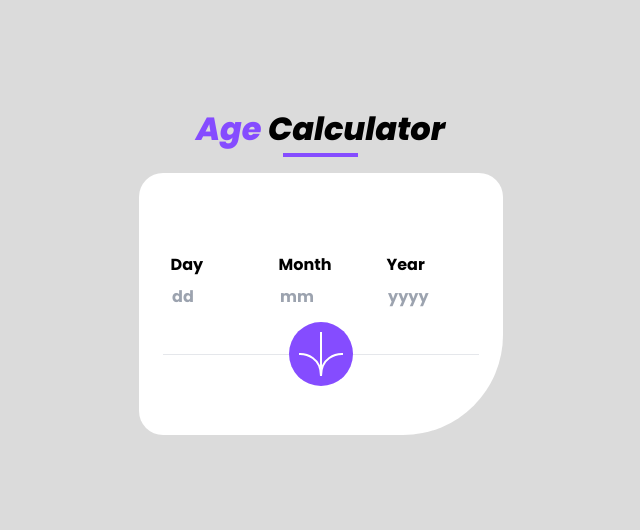
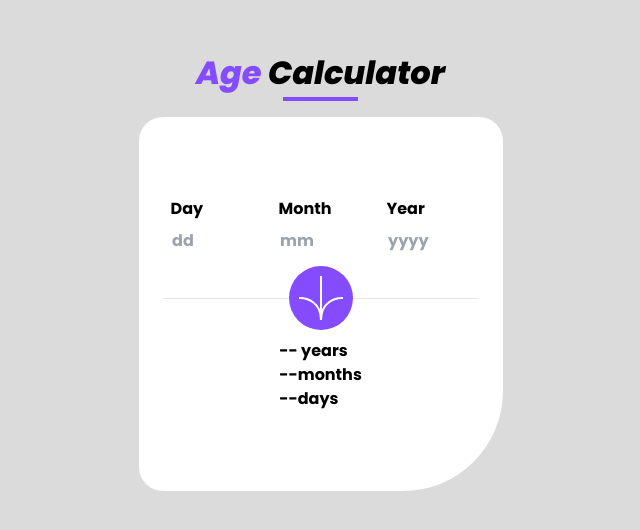
Before and after one commit to Hcmwebs/age-calculator-app, a React (Vite) app: page / in a window 1280 px wide. Shown: the part 130-660 px from the top of the page, without its empty margins (330-970 px from the left). Built offline with nearby package versions, Linux system fonts and the light colour scheme.

Commit message:
moved all the functionality to the context

```diff
--- a/src/components/Form.jsx
+++ b/src/components/Form.jsx
@@ -1,39 +1,11 @@
 import React, { useState } from 'react';
 import { inputs } from '../data/Data';
 import { FormInput } from './index';
-import uniqid from 'uniqid';
 import styled from 'styled-components';
+import { useGlobalContext } from '../context/appContext';
 const Form = () => {
-	const [birthDate, setBirthDate] = useState({ day: '', month: '', year: '' });
-	const [birthDates, setBirthDates] = useState([]);
-	const [error, setError] = useState(false);
-	const mnths = [31, 28, 31, 30, 31, 30, 31, 31, 30, 31, 30, 31];
-	const today = new Date();
-
-	const currentYr = today.getFullYear();
-	const currentMnth = today.getMonth() + 1;
-	const currentDay = today.getDate();
-
-	const handleChange = (e) => {
-		const value = e.target.value;
-		const name = e.target.name;
-		setBirthDate({ ...birthDate, [name]: value });
-	};
-
-	const handleSubmit = (e) => {
-		e.preventDefault();
-		if (!birthDate.day || !birthDate.month || !birthDate.year) {
-			setError(true);
-			console.log('cannot be blank');
-		} else {
-			setError(false);
-			const newId = uniqid();
-			const newBirthDate = { ...birthDate, id: newId };
-			const updatedBirthDates = [...birthDates, newBirthDate];
-			setBirthDates(updatedBirthDates);
-			setBirthDate({ day: '', month: '', year: '' });
-		}
-	};
+	const { handleSubmit, birthDate, birthDates, handleChange } =
+		useGlobalContext();
 	return (
 		<Wrapper>
 			<form onSubmit={handleSubmit}>
@@ -66,70 +38,19 @@ const Form = () => {
 				</div>
 			</form>
 
-			{birthDates.map((birthDate) => {
-				let { day, month, year, id } = birthDate;
-				const diff = (a, b) => a - b;
-				const isLeapYear = (year) => {
-					if (year % 4 === 0 || year % 100 === 0 || year % 400 === 0) {
-						mnths[1] = 29;
-					} else {
-						mnths[1] = 28;
-					}
-				};
-
-				const ageYear = () => {
-					year = diff(currentYr, year);
-				};
-				const ageMonth = () => {
-					if (currentMnth >= month) {
-						month = diff(currentMnth, month - 1);
-					} else {
-						year--;
-						month = 12 + diff(currentMnth, month - 1);
-					}
-				};
-				const ageDay = () => {
-					if (day > mnths[currentMnth - 1]) {
-						day = 0;
-						month++;
-					} else if (currentDay >= day) {
-						day = diff(currentDay, day);
-					} else {
-						month--;
-						let days = mnths[currentMnth - 2];
-						day = days + diff(currentDay, day);
-						if (month === 0) {
-							month = 11;
-							year--;
-						}
-					}
-				};
-				const calculateAge = () => {
-					isLeapYear(currentYr);
-
-					if (
-						year > currentYr ||
-						(month > currentMnth && year === currentYr) ||
-						(day > currentDay && month === currentMnth && year === currentYr)
-					) {
-						alert('Sorry! You are still unborn. Please, be patient');
-						return;
-					}
-
-					ageYear();
-					ageMonth();
-					ageDay();
-				};
-				calculateAge();
-
-				return (
-					<div key={id}>
-						<h2>{year || '--'} years</h2>
-						<h2>{month || '--'} months </h2>
-						<h2>{day || '--'} days</h2>
-					</div>
-				);
-			})}
+			<div className='min-h-10'>
+				<div>
+					<h2>
+						<span>{birthDates.year || '--'}</span> years
+					</h2>
+					<h2>
+						<span> {birthDates.month || '--'}</span>months
+					</h2>
+					<h2>
+						<span>{birthDates.day || '--'}</span>days
+					</h2>
+				</div>
+			</div>
 		</Wrapper>
 	);
 };
--- a/src/context/appContext.jsx
+++ b/src/context/appContext.jsx
@@ -1,16 +1,108 @@
-import React, { createContext, useContext, useState, useEffect } from 'react'
-
-const GlobalContext = createContext()
+import { nanoid } from 'nanoid';
+import React, { createContext, useContext, useState, useEffect } from 'react';
+const GlobalContext = createContext();
 
 const AppContext = ({ children }) => {
-	const [birthDate, setBirthDate] = useState({ day: '', month: '', year: '' })
-	const [birthDates, setBirthDates] = useState([])
-	const [error, setError] = useState(false)
+	const initialState = { day: '', month: '', year: '' };
+	const [birthDate, setBirthDate] = useState(initialState);
+	const [birthDates, setBirthDates] = useState([]);
+	const [error, setError] = useState(false);
+	const mnths = [31, 28, 31, 30, 31, 30, 31, 31, 30, 31, 30, 31];
+	const today = new Date();
+
+	const currentYr = today.getFullYear();
+	const currentMnth = today.getMonth() + 1;
+	const currentDay = today.getDate();
+
+	const handleChange = (e) => {
+		const value = e.target.value;
+		const name = e.target.name;
+		setBirthDate({ ...birthDate, [name]: value });
+	};
+
+	const handleSubmit = (e) => {
+		e.preventDefault();
+		if (!birthDate.day || !birthDate.month || !birthDate.year) {
+			setError(true);
+			console.log('cannot be blank');
+			return;
+		}
+		setError(false);
+		const newId = nanoid();
+		const newBirthDate = { ...birthDate, id: newId };
+		const updatedBirthDates = [...birthDates, newBirthDate];
+		setBirthDates(updatedBirthDates);
+		console.log(birthDates);
+	};
+
+	const isLeapYear = (year) => {
+		if (year % 4 === 0 || year % 100 === 0 || year % 400 === 0) {
+			mnths[1] = 29;
+		} else {
+			mnths[1] = 28;
+		}
+	};
+
+	const calculateAge = () => {
+		let { id, day, month, year } = birthDates;
+
+		isLeapYear(currentYr);
+
+		if (
+			year > currentYr ||
+			(month > currentYr && year === currentYr) ||
+			(day > currentDay && month === currentMnth && year === currentYr)
+		) {
+		}
+
+		const diff = (a, b) => a - b;
+
+		const ageYear = () => {
+			year = diff(currentYr, year);
+		};
+		const ageMonth = () => {
+			if (currentMnth >= month) {
+				month = diff(currentMnth, month - 1);
+			} else {
+				year--;
+				month = 12 + diff(currentMnth, month - 1);
+			}
+		};
+		const ageDay = () => {
+			if (day > mnths[currentMnth - 1]) {
+				day = 0;
+				month++;
+			} else if (currentDay >= day) {
+				day = diff(currentDay, day);
+			} else {
+				month--;
+				let days = mnths[currentMnth - 2];
+				day = days + diff(currentDay, day);
+				if (month === 0) {
+					month = 11;
+					year--;
+				}
+			}
+		};
+		ageDay();
+		ageMonth();
+		ageYear();
+	};
+
 	return (
-		<GlobalContext.Provider value={{ birthDate, birthDates }}>
+		<GlobalContext.Provider
+			value={{
+				birthDate,
+				birthDates,
+				handleChange,
+				handleSubmit,
+				error,
+				calculateAge,
+			}}
+		>
 			{children}
 		</GlobalContext.Provider>
-	)
-}
-const useGlobalContext = () => useContext(GlobalContext)
-export { AppContext, useGlobalContext }
+	);
+};
+const useGlobalContext = () => useContext(GlobalContext);
+export { AppContext, useGlobalContext };
```
